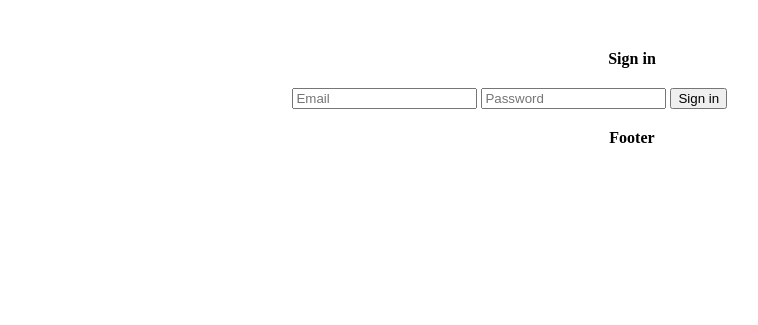
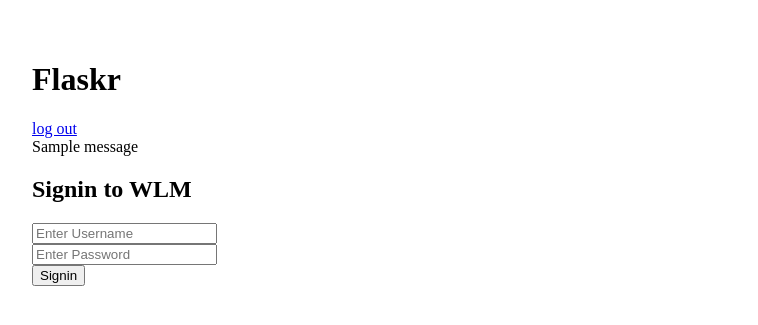
Before and after one commit to xsuchy/wlm, a Flask app: template wlm/templates/login.html in a window 1280 px wide. Shown: the top 325 px of the page, without its empty margins (8-766 px from the left). Run offline with Flask 2, Linux system fonts and the light colour scheme; the template is opened without the code that fills it, so the values that code supplies are empty; tables that the repository leaves empty hold one stand-in row (values such as "Sample post"); one stand-in notice (Sample message) is shown; some libraries are stand-ins or nearby versions.

Commit message:
add login

```diff
--- /dev/null
+++ b/wlm/templates/layout.html
@@ -0,0 +1,17 @@
+<!doctype html>
+<title>Flaskr</title>
+<link rel=stylesheet type=text/css href="{{ url_for('static', filename='style.css') }}">
+<div class=page>
+  <h1>Flaskr</h1>
+  <div class=metanav>
+  {% if current_user.is_authenticated() %}
+    <a href="{{ url_for('login') }}">log in</a>
+  {% else %}
+    <a href="{{ url_for('logout') }}">log out</a>
+  {% endif %}
+  </div>
+  {% for message in get_flashed_messages() %}
+    <div class=flash>{{ message }}</div>
+  {% endfor %}
+  {% block body %}{% endblock %}
+</div>
--- a/wlm/templates/login.html
+++ b/wlm/templates/login.html
@@ -1,43 +1,25 @@
-<!DOCTYPE HTML>
-<html>
-<head>
-  <meta charset="utf-8">
-  <title>WLM - Login</title>
-  <link rel=stylesheet type=text/css href="{{ url_for('static', filename='style.css') }}">
-  <script src="https://apis.google.com/js/client:platform.js" async defer></script>
-</head>
-<body>
+{% extends "layout.html" %}
+{% block body %}
+  <form action="" method=post class="form-horizontal">
+    <h2>Signin to WLM </h2>
+    <div class="control-group">
+        <div class="controls">
+          <input type="text" id="username" name="username" class="input-xlarge"
+            placeholder="Enter Username" required>
+        </div>
+    </div>
 
+    <div class="control-group">
+        <div class="controls">
+          <input type="password" id="password" name="password" class="input-xlarge"
+            placeholder="Enter Password" required>
+        </div>
+    </div>
 
-
-<div class="wrapper">
-  <header class="header">Sign in</header>
-  <article class="main">
-
-<form action="{{ url_for('login_email') }}">
- <input tabindex="1" type="text" name="username" id="username" value="" placeholder="Email">
- <input tabindex="2" type="password" name="password" id="password" placeholder="Password">
- <button class="bluebutton signin_button">Sign in</button>
-
-</form>
-
-</article>
-  <aside class="aside aside-1">&nbsp;</aside>
-  <aside class="aside aside-2">&nbsp;</aside>
-  <footer class="footer">Footer</footer>
-</div>
-
-
-<span id="signinButton">
-  <span
-    class="g-signin"
-    data-callback="signinCallback"
-    data-clientid="830430687045-7tsvp7fd70fek1472kr7gqbiqk3p38kt.apps.googleusercontent.com"
-    data-cookiepolicy="single_host_origin"
-    data-scope="profile">
-  </span>
-</span>
-
-
-</body>
-</html>
+    <div class="control-group">
+        <div class="controls">
+          <button type="submit" class="btn btn-success">Signin</button>
+        </div>
+    </div>
+  </form>
+{% endblock %}
```
Also changed, not shown: wlm/__init__.py (+51 -6 lines), wlm/models.py (+17 -3 lines), wlm/templates/dashboard.html (added, +17 -0 lines), wlm/templates/register.html (added, +35 -0 lines), 2 other files.
